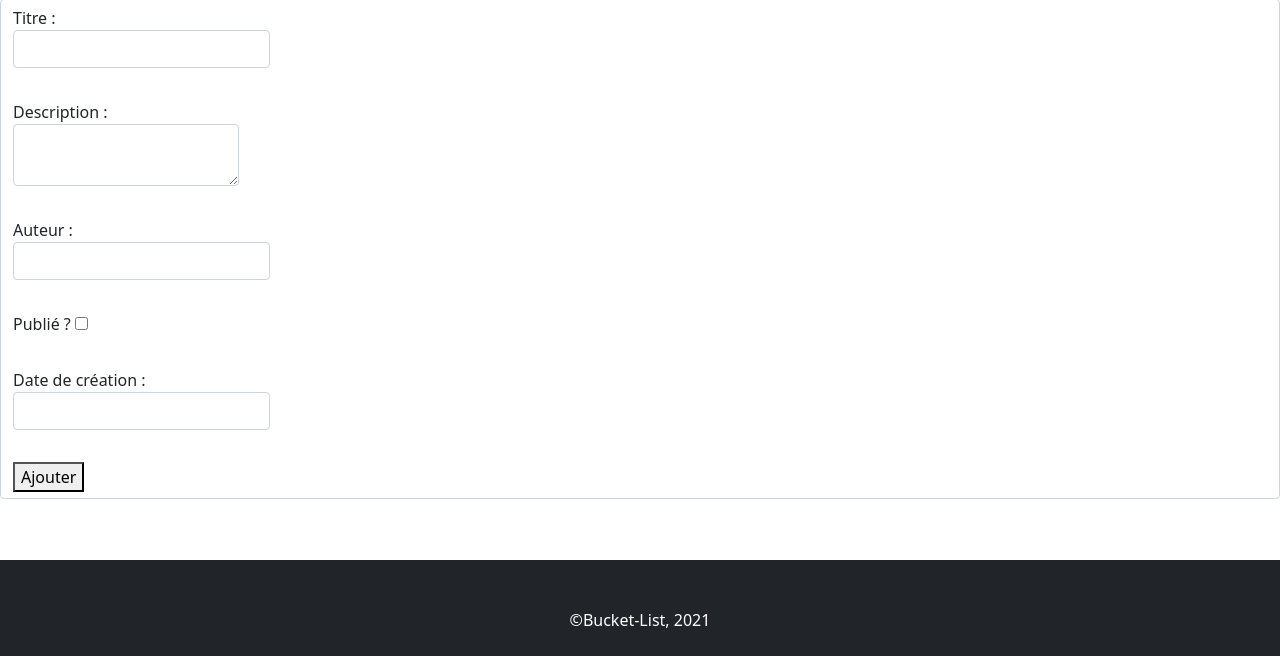
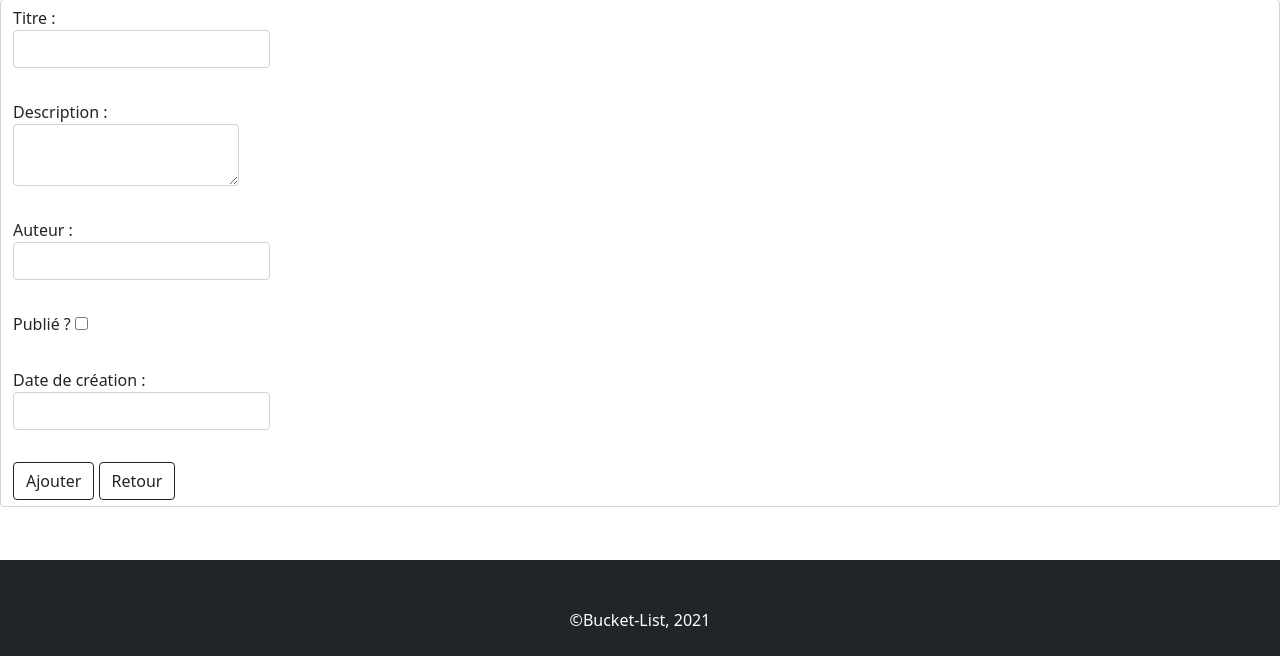
Before and after one commit to MathildaAlmeida/symfonyWish, a Symfony app: template templates/wish/ajouter.html.twig in a window 1280 px wide. Shown: the part 144-800 px from the top of the page. Run offline with Twig, Linux system fonts and the light colour scheme; the template is opened without the code that fills it: most values are stand-ins (such as "Sample title", 1, 10 or a date in 2020); form fields are guessed from the names that the template uses; some libraries are stand-ins or nearby versions.

Commit message:
modif form

```diff
--- a/templates/wish/ajouter.html.twig
+++ b/templates/wish/ajouter.html.twig
@@ -34,9 +34,10 @@
             </div>
 
 
-            <button type="submit">Ajouter</button>
-
+            <button type="submit" class="btn btn-outline-dark">Ajouter</button>
+            <a href="{{ path('wish')}}" class="btn btn-outline-dark" > Retour </a>
         {{ form_end(formWish)}}
     </div>
 
+
 {% endblock %}
--- a/templates/wish/wish.html.twig
+++ b/templates/wish/wish.html.twig
@@ -12,7 +12,7 @@
         {% endfor %}
     </ul>
 
-    <a href="{{ path('wish_ajouter')}}"> Ajouter une idée </a>
+    <a href="{{ path('wish_ajouter')}}"  class="btn btn-outline-dark"> Ajouter une idée </a>
 
 
 
```
